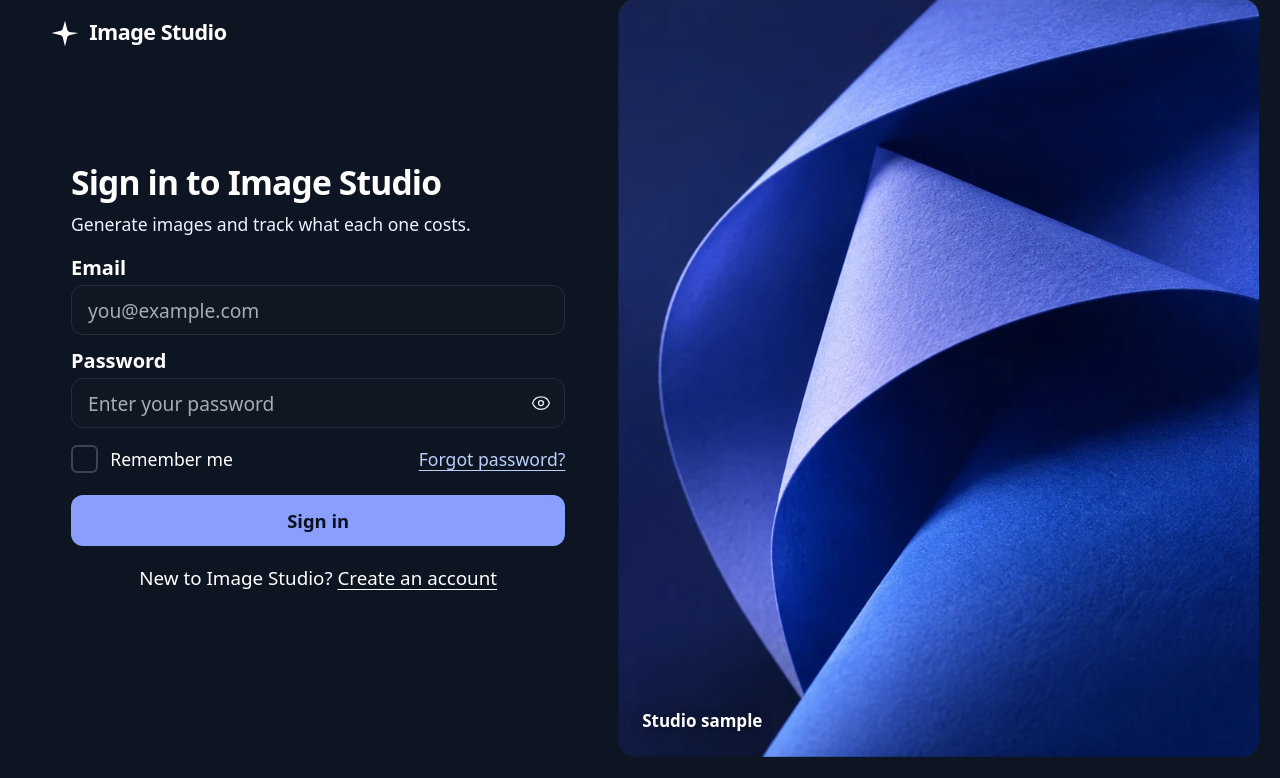
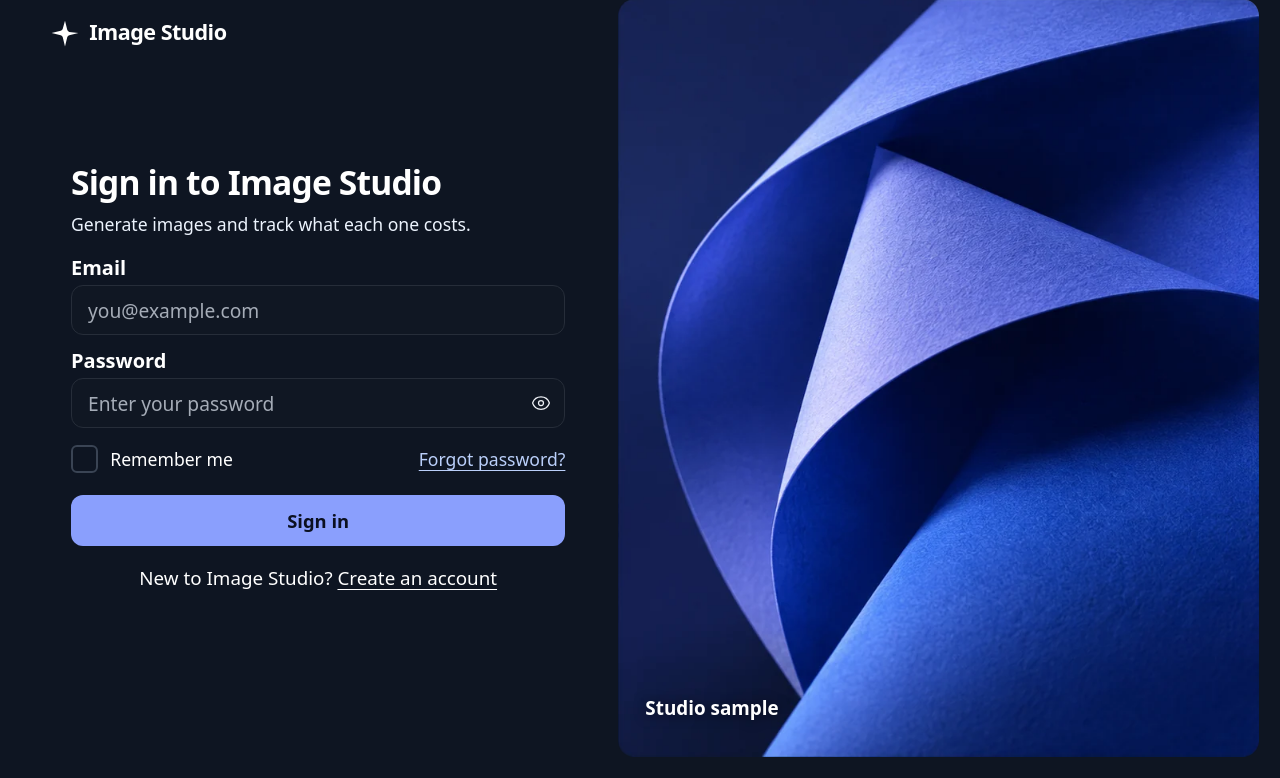
Before and after one commit to jenry23/pixelforge-image-studio, a Laravel app: page /login in a window 1280 px wide. Shown: the part 22-800 px from the top of the page. Run offline with Laravel 12, Linux system fonts and the light colour scheme; style sheets or scripts are compiled from the project's sources; some libraries are stand-ins or nearby versions; some web fonts are replaced.

Commit message:
Align the sign-in caption with the mockup's inset
Confirms the hero is extracted from the mockup itself: all five attached
copies of it are byte-identical (md5 0d9996e9c610), and the asset is the
panel region x762-1565, y21-971 taken from it at 1:1. It renders at its
natural 803x950 into an 803x950 panel at exactly x762 y21, so the pixels
are the mockup's own, unscaled.

The bright fold enters the panel's top edge at x=382 of 803 -- 48% across,
matching the mockup's 48% -- and the upper-left indigo reads #172356
against the mockup's #162455.

The one remaining signal in the difference map was the caption, because
the mockup's is baked into the image while ours is HTML and sat 2px left
and 6px high of it. Nudged to the mockup's 27px/35px inset and sized to
match its 128px width.

Artwork panel now differs from the mockup by 0.76% on average, with 92% of
pixels within 12/765 -- the remainder being WebP compression noise along
the folds. Whole page: 97.4% of pixels within tolerance.

Form layout and the short-window behaviour are untouched.

```diff
--- a/resources/js/Pages/Auth/Login.vue
+++ b/resources/js/Pages/Auth/Login.vue
@@ -170,7 +170,7 @@ const submit = () => {
                 <!-- Caption lives in HTML, not baked into the asset, so it stays
                      selectable, translatable and legible to screen readers. -->
                 <figcaption
-                    class="absolute bottom-6 left-6 text-[1.0625rem] font-semibold text-white drop-shadow-[0_1px_6px_rgba(0,0,0,0.55)]"
+                    class="absolute bottom-[2.2rem] left-[1.7rem] text-[1.18rem] font-semibold text-white drop-shadow-[0_1px_6px_rgba(0,0,0,0.55)]"
                 >
                     Studio sample
                 </figcaption>
```
Also changed, not shown: 3 other files.
